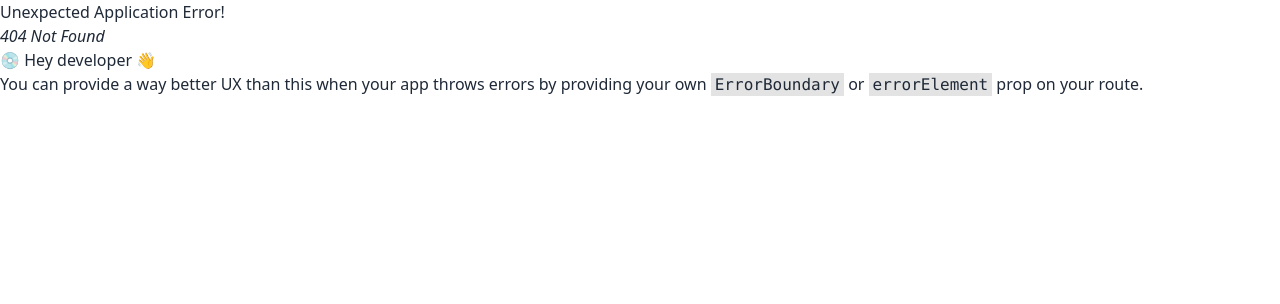
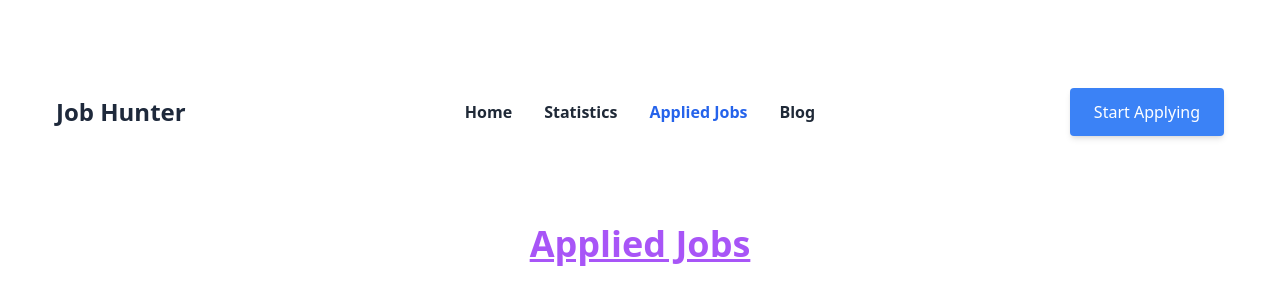
Before and after one commit to sohagrana921/Job-hunter, a React (Vite) app: page /appliedJobs in a window 1280 px wide. Before the commit this address had no page. Shown: the top 304 px of the page. Built offline with nearby package versions, Linux system fonts and the light colour scheme.

Commit message:
all component and error page setup done

```diff
--- /dev/null
+++ b/src/Components/AppliedJobs.jsx
@@ -0,0 +1,11 @@
+import React from "react";
+
+const AppliedJobs = () => {
+  return (
+    <div>
+      <h1 className="page-title">Applied Jobs</h1>
+    </div>
+  );
+};
+
+export default AppliedJobs;
--- /dev/null
+++ b/src/Components/Blog.jsx
@@ -0,0 +1,47 @@
+import React from "react";
+
+const Blog = () => {
+  return (
+    <div>
+      <h1 className="page-title">Blog Page</h1>
+      <div className="my-container  border-2">
+        <h1 className="text-center text-4xl font-bold">
+          Answer Some Question:-
+        </h1>
+        <div className=" mt-12 p-10">
+          <h3 className="text-2xl font-bold">
+            1. When should use context API?
+          </h3>
+          <p className="text-xl font-semibold">
+            Ans:-
+            <span>
+              Context API should use when data that needs to be pass multiple
+              components and passing props down through the component tree then
+              it should use.
+            </span>
+          </p>
+        </div>
+        <div className=" mt-4 p-10">
+          <h3 className="text-2xl font-bold">2. What is a custom hook??</h3>
+          <p className="text-xl font-semibold">
+            Ans:- <span></span>
+          </p>
+        </div>
+        <div className=" mt-4 p-10">
+          <h3 className="text-2xl font-bold">3. What is useRef??</h3>
+          <p className="text-xl font-semibold">
+            Ans:- <span></span>
+          </p>
+        </div>
+        <div className=" mt-4 p-10">
+          <h3 className="text-2xl font-bold">4. What is useMemo??</h3>
+          <p className="text-xl font-semibold">
+            Ans:- <span></span>
+          </p>
+        </div>
+      </div>
+    </div>
+  );
+};
+
+export default Blog;
--- /dev/null
+++ b/src/Components/ErrorPage.jsx
@@ -0,0 +1,53 @@
+import React from "react";
+import { Link, useRouteError } from "react-router-dom";
+
+const ErrorPage = () => {
+  const { error, status } = useRouteError();
+  return (
+    <section className="flex items-center h-screen p-16 bg-gray-100 text-gray-900">
+      <div className="container flex flex-col items-center justify-center px-5 mx-auto my-8">
+        <svg
+          xmlns="http://www.w3.org/2000/svg"
+          viewBox="0 0 512 512"
+          className="w-40 h-40 text-gray-600"
+        >
+          <path
+            fill="currentColor"
+            d="M256,16C123.452,16,16,123.452,16,256S123.452,496,256,496,496,388.548,496,256,388.548,16,256,16ZM403.078,403.078a207.253,207.253,0,1,1,44.589-66.125A207.332,207.332,0,0,1,403.078,403.078Z"
+          ></path>
+          <rect
+            width="176"
+            height="32"
+            x="168"
+            y="320"
+            fill="currentColor"
+          ></rect>
+          <polygon
+            fill="currentColor"
+            points="210.63 228.042 186.588 206.671 207.958 182.63 184.042 161.37 162.671 185.412 138.63 164.042 117.37 187.958 141.412 209.329 120.042 233.37 143.958 254.63 165.329 230.588 189.37 251.958 210.63 228.042"
+          ></polygon>
+          <polygon
+            fill="currentColor"
+            points="383.958 182.63 360.042 161.37 338.671 185.412 314.63 164.042 293.37 187.958 317.412 209.329 296.042 233.37 319.958 254.63 341.329 230.588 365.37 251.958 386.63 228.042 362.588 206.671 383.958 182.63"
+          ></polygon>
+        </svg>
+        <div className="max-w-md text-center">
+          <h2 className="mb-8 font-extrabold text-9xl text-gray-600">
+            <span className="sr-only">Error</span> {status || 404}
+          </h2>
+          <p className="text-2xl font-semibold md:text-3xl mb-8">
+            {error?.message}
+          </p>
+          <Link
+            to="/"
+            className="px-8 py-3 font-semibold rounded bg-cyan-200 text-gray-900"
+          >
+            Back to homepage
+          </Link>
+        </div>
+      </div>
+    </section>
+  );
+};
+
+export default ErrorPage;
--- a/src/Components/Footer.jsx
+++ b/src/Components/Footer.jsx
@@ -1,11 +1,7 @@
 import React from "react";
 
 const Footer = () => {
-  return (
-    <div>
-      <h1>This is footer</h1>
-    </div>
-  );
+  return <div></div>;
 };
 
 export default Footer;
--- a/src/Components/Home.jsx
+++ b/src/Components/Home.jsx
@@ -46,18 +46,44 @@ const Home = () => {
           <ul className="menu menu-horizontal px-1">
             <li>
               <NavLink
+                to="/"
                 className={({ isActive }) =>
-                  isActive ? "text-blue-600 font-bold" : "default"
+                  isActive ? "text-blue-600 font-bold" : "font-bold"
+                }
+              >
+                Home
+              </NavLink>
+            </li>
+            <li>
+              <NavLink
+                to="/statistics"
+                className={({ isActive }) =>
+                  isActive ? "text-blue-600 font-bold" : "font-bold"
                 }
               >
                 Statistics
               </NavLink>
             </li>
+
             <li tabIndex={0}>
-              <a className="font-bold">Applied Jobs</a>
+              <NavLink
+                to="/appliedJobs"
+                className={({ isActive }) =>
+                  isActive ? "text-blue-600 font-bold" : "font-bold"
+                }
+              >
+                Applied Jobs
+              </NavLink>
             </li>
             <li>
-              <a className="font-bold">Blog</a>
+              <NavLink
+                to="/blog"
+                className={({ isActive }) =>
+                  isActive ? "text-blue-600 font-bold" : "font-bold"
+                }
+              >
+                Blog
+              </NavLink>
             </li>
           </ul>
         </div>
--- a/src/Components/JobDetails.jsx
+++ b/src/Components/JobDetails.jsx
@@ -3,8 +3,9 @@ import { useLoaderData } from "react-router-dom";
 
 const JobDetails = () => {
   return (
-    <div className="my-container">
-      <h1>Job Details</h1>
+    <div>
+      <h1 className="page-title">Job Details</h1>
+      <div className="my-container"></div>
     </div>
   );
 };
--- /dev/null
+++ b/src/Components/Statistics.jsx
@@ -0,0 +1,11 @@
+import React from "react";
+
+const Statistics = () => {
+  return (
+    <div>
+      <h1 className="page-title">Statistics</h1>
+    </div>
+  );
+};
+
+export default Statistics;
--- a/src/index.css
+++ b/src/index.css
@@ -10,3 +10,6 @@
 .btn-secondary {
   @apply inline-flex items-center h-10 px-3 mb-3 font-medium text-blue-600 transition duration-200 rounded shadow-md  md:mb-0 bg-slate-100 hover:bg-slate-300;
 }
+.page-title {
+  @apply text-center text-4xl font-bold text-purple-500 mb-8 underline;
+}
--- a/src/main.jsx
+++ b/src/main.jsx
@@ -9,14 +9,31 @@ import Home from "./Components/Home";
 import Catagories from "./Components/Catagories";
 import FeaturedJobs from "./Components/FeaturedJobs";
 import Banner from "./Components/Banner";
+import Statistics from "./Components/Statistics";
+import AppliedJobs from "./Components/AppliedJobs";
+import Blog from "./Components/Blog";
+import ErrorPage from "./Components/ErrorPage";
 const router = createBrowserRouter([
   {
     path: "/",
     element: <App></App>,
+    errorElement: <ErrorPage></ErrorPage>,
     children: [
       {
         path: "/",
         element: <Banner></Banner>,
+      },
+      {
+        path: "statistics",
+        element: <Statistics></Statistics>,
+      },
+      {
+        path: "appliedJobs",
+        element: <AppliedJobs></AppliedJobs>,
+      },
+      {
+        path: "blog",
+        element: <Blog></Blog>,
       },
       {
         path: "details",
```
